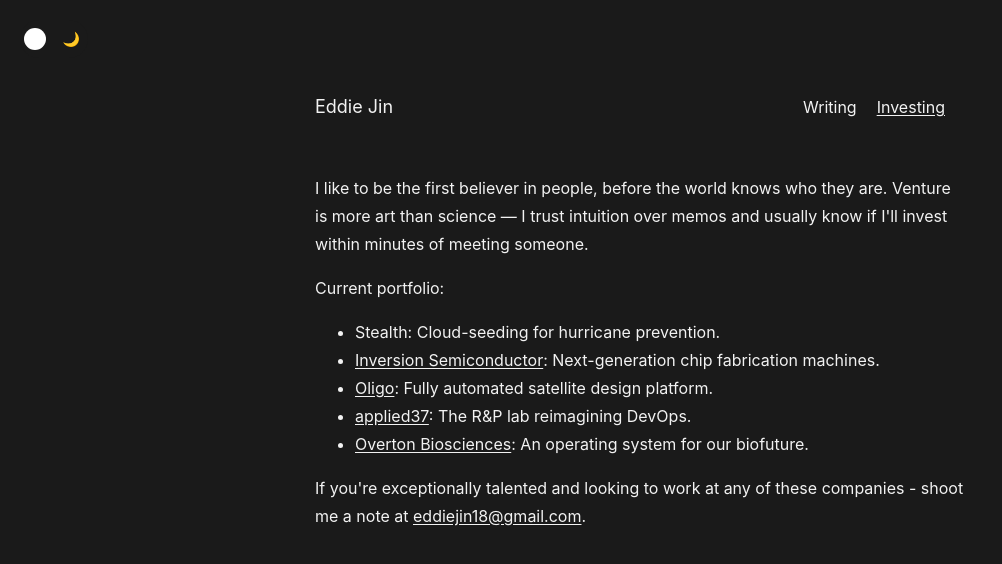
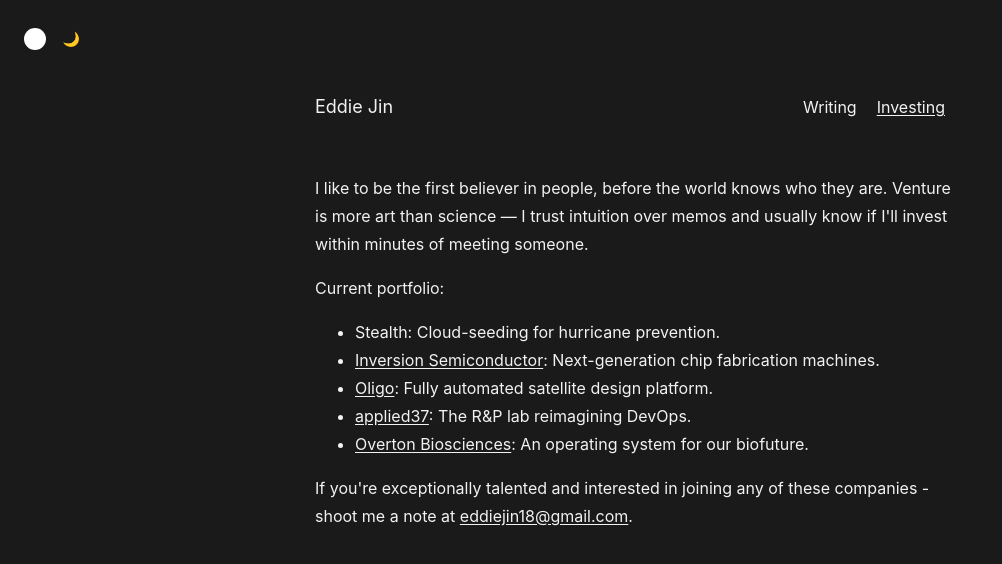
Before and after one commit to eddiejin18/personalwebsite, a plain HTML site: page investing.html in a window 1280 px wide. Shown: the whole page, without its empty margins (0-1002 px from the left). Drawn offline with Linux system fonts and the light colour scheme.

Commit message:
invesing changes

```diff
--- a/investing.html
+++ b/investing.html
@@ -242,7 +242,7 @@
             <li><a href="https://www.overton.bio/" target="_blank">Overton Biosciences</a>: An operating system for our biofuture.</li>
         </ul>
 
-        <p class="animate-in">If you're exceptionally talented and looking to work at any of these companies - shoot me a note at <a href="mailto:eddiejin18@gmail.com">eddiejin18@gmail.com</a>.</p>
+        <p class="animate-in">If you're exceptionally talented and interested in joining any of these companies - shoot me a note at <a href="mailto:eddiejin18@gmail.com">eddiejin18@gmail.com</a>.</p>
     </div>
 
     <script>
```
